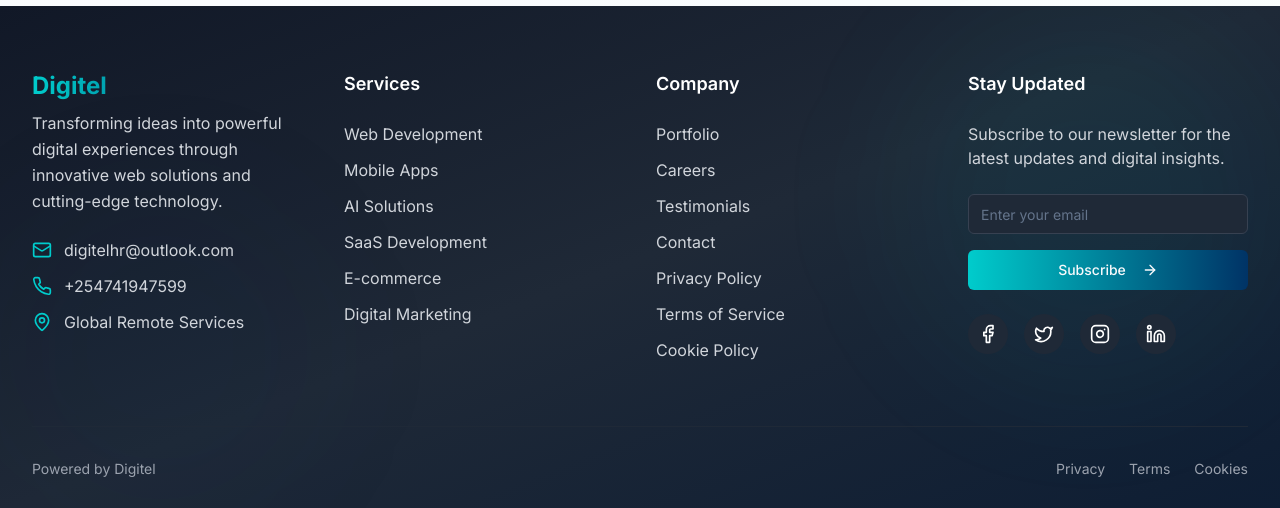
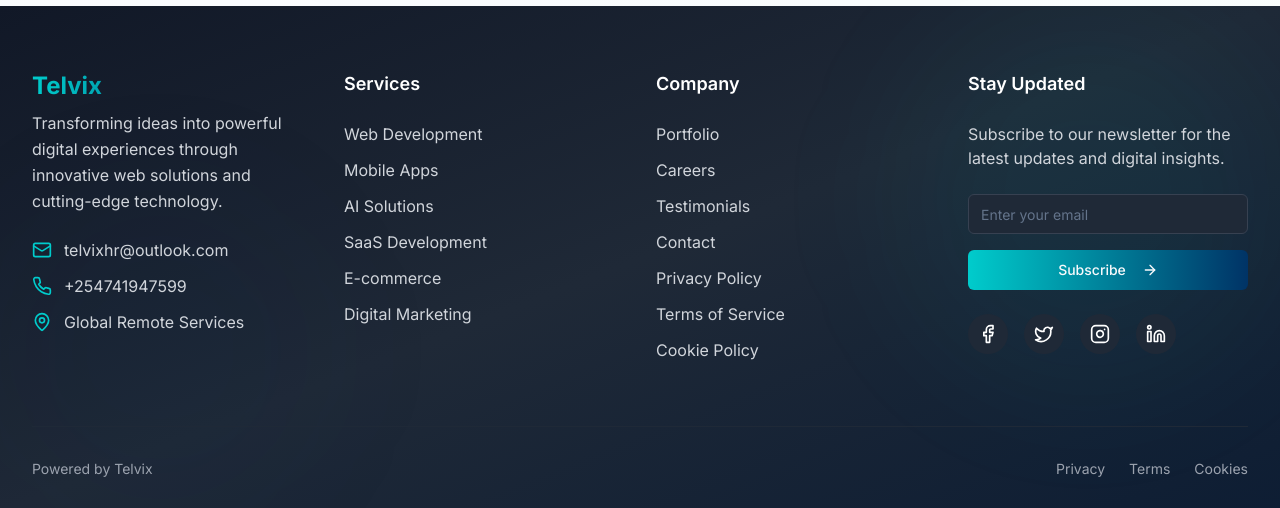
Before and after one commit to trader2544/Telvix, a React (Vite) app: page /quote in a window 1280 px wide. Shown: the part 1184-1692 px from the top of the page. Built offline with nearby package versions, Linux system fonts and the light colour scheme; no server answers.

Commit message:
Rename Digitel to Telvix
Replaces all instances of "Digitel" with "Telvix" throughout the application.

```diff
--- a/index.html
+++ b/index.html
@@ -4,46 +4,46 @@
   <head>
     <meta charset="UTF-8" />
     <meta name="viewport" content="width=device-width, initial-scale=1.0" />
-    <title>Digitel - Leading Digital Solutions & Web Development Agency in Kenya</title>
-    <meta name="description" content="Digitel offers premium web development, mobile apps, AI automation, and SaaS solutions. Expert digital services for businesses in Kenya and globally. Get your free quote today!" />
+    <title>Telvix - Leading Digital Solutions & Web Development Agency in Kenya</title>
+    <meta name="description" content="Telvix offers premium web development, mobile apps, AI automation, and SaaS solutions. Expert digital services for businesses in Kenya and globally. Get your free quote today!" />
     <meta name="keywords" content="web development Kenya, mobile app development, AI automation, SaaS solutions, digital agency Kenya, website design, freelance developers Kenya Nigeria, property management software" />
-    <meta name="author" content="Digitel Digital Solutions" />
+    <meta name="author" content="Telvix Digital Solutions" />
     <meta name="robots" content="index, follow" />
-    <link rel="canonical" href="https://digitel.app" />
+    <link rel="canonical" href="https://telvix.app" />
 
     <!-- Open Graph Meta Tags -->
-    <meta property="og:title" content="Digitel - Leading Digital Solutions & Web Development Agency" />
-    <meta property="og:description" content="Transform your business with Digitel's expert web development, mobile apps, AI automation, and SaaS solutions. Serving Kenya and global markets." />
+    <meta property="og:title" content="Telvix - Leading Digital Solutions & Web Development Agency" />
+    <meta property="og:description" content="Transform your business with Telvix's expert web development, mobile apps, AI automation, and SaaS solutions. Serving Kenya and global markets." />
     <meta property="og:type" content="website" />
-    <meta property="og:url" content="https://digitel.app" />
+    <meta property="og:url" content="https://telvix.app" />
     <meta property="og:image" content="/lovable-uploads/cc5edec9-7341-41f9-a880-879bb968cb24.png" />
-    <meta property="og:site_name" content="Digitel" />
+    <meta property="og:site_name" content="Telvix" />
     <meta property="og:locale" content="en_US" />
 
     <!-- Twitter Card Meta Tags -->
     <meta name="twitter:card" content="summary_large_image" />
-    <meta name="twitter:title" content="Digitel - Leading Digital Solutions Agency" />
-    <meta name="twitter:description" content="Expert web development, mobile apps, AI automation & SaaS solutions. Transform your business with Digitel." />
+    <meta name="twitter:title" content="Telvix - Leading Digital Solutions Agency" />
+    <meta name="twitter:description" content="Expert web development, mobile apps, AI automation & SaaS solutions. Transform your business with Telvix." />
     <meta name="twitter:image" content="/lovable-uploads/cc5edec9-7341-41f9-a880-879bb968cb24.png" />
-    <meta name="twitter:creator" content="@digitel_dev" />
+    <meta name="twitter:creator" content="@telvix_dev" />
 
     <!-- Additional SEO Meta Tags -->
     <meta name="theme-color" content="#003366" />
     <meta name="msapplication-TileColor" content="#003366" />
     <meta name="apple-mobile-web-app-capable" content="yes" />
     <meta name="apple-mobile-web-app-status-bar-style" content="default" />
-    <meta name="apple-mobile-web-app-title" content="Digitel" />
+    <meta name="apple-mobile-web-app-title" content="Telvix" />
 
     <!-- Structured Data for Local Business -->
     <script type="application/ld+json">
     {
       "@context": "https://schema.org",
       "@type": "LocalBusiness",
-      "name": "Digitel Digital Solutions",
+      "name": "Telvix Digital Solutions",
       "description": "Leading digital solutions agency specializing in web development, mobile apps, AI automation, and SaaS solutions",
-      "url": "https://digitel.app",
+      "url": "https://telvix.app",
       "telephone": "+254741947599",
-      "email": "digitelhr@outlook.com",
+      "email": "telvixhr@outlook.com",
       "address": {
         "@type": "PostalAddress",
         "addressCountry": "Kenya"
@@ -55,9 +55,9 @@
       },
       "openingHours": "Mo-Fr 08:00-18:00",
       "sameAs": [
-        "https://facebook.com/digitel",
-        "https://twitter.com/digitel_dev",
-        "https://linkedin.com/company/digitel"
+        "https://facebook.com/telvix",
+        "https://twitter.com/telvix_dev",
+        "https://linkedin.com/company/telvix"
       ],
       "serviceArea": {
         "@type": "Country",
--- a/src/components/CTA.tsx
+++ b/src/components/CTA.tsx
@@ -26,7 +26,7 @@ const CTA = () => {
           </h2>
 
           <p className="text-xl md:text-2xl mb-10 text-white/90 leading-relaxed">
-            Partner with Digitel for cutting-edge web design, automation, SaaS solutions, and more.
+            Partner with Telvix for cutting-edge web design, automation, SaaS solutions, and more.
             Let's bring your vision to life and take your business to the next level.
           </p>
 
--- a/src/components/Footer.tsx
+++ b/src/components/Footer.tsx
@@ -1,4 +1,3 @@
-
 import { Button } from '@/components/ui/button';
 import { Input } from '@/components/ui/input';
 import { Mail, Phone, MapPin, ArrowRight, Facebook, Twitter, Instagram, Linkedin } from 'lucide-react';
@@ -23,7 +22,7 @@ const Footer = () => {
             <div className="lg:col-span-1">
               <div className="mb-6">
                 <h3 className="text-2xl font-bold bg-gradient-to-r from-accent to-primary bg-clip-text text-transparent">
-                  Digitel
+                  Telvix
                 </h3>
                 <p className="text-gray-300 mt-2 leading-relaxed">
                   Transforming ideas into powerful digital experiences through innovative web solutions and cutting-edge technology.
@@ -33,7 +32,7 @@ const Footer = () => {
               <div className="space-y-3">
                 <div className="flex items-center space-x-3">
                   <Mail className="w-5 h-5 text-accent" />
-                  <span className="text-gray-300">digitelhr@outlook.com</span>
+                  <span className="text-gray-300">telvixhr@outlook.com</span>
                 </div>
                 <div className="flex items-center space-x-3">
                   <Phone className="w-5 h-5 text-accent" />
@@ -119,7 +118,7 @@ const Footer = () => {
         <div className="border-t border-gray-800 py-8">
           <div className="flex flex-col md:flex-row justify-between items-center space-y-4 md:space-y-0">
             <div className="text-gray-400 text-sm">
-              Powered by Digitel
+              Powered by Telvix
             </div>
 
             <div className="flex space-x-6 text-sm">
--- a/src/components/Header.tsx
+++ b/src/components/Header.tsx
@@ -46,7 +46,7 @@ const Header = () => {
         <div className="flex justify-between items-center h-16">
           <div className="flex items-center">
             <button onClick={navigateToHome} className="text-2xl font-bold text-gray-900 hover:text-primary transition-colors">
-              Digitel
+              Telvix
             </button>
           </div>
 
--- a/src/components/Hero.tsx
+++ b/src/components/Hero.tsx
@@ -47,7 +47,7 @@ const Hero = () => {
             </div>
 
             <h1 className="text-4xl md:text-5xl lg:text-7xl font-bold mb-8 leading-tight">
-              <span className="text-accent">Digitel:</span> Your Gateway to
+              <span className="text-accent">Telvix:</span> Your Gateway to
               <span className="block bg-gradient-to-r from-white to-accent bg-clip-text text-transparent">
                 Digital Excellence
               </span>
```
